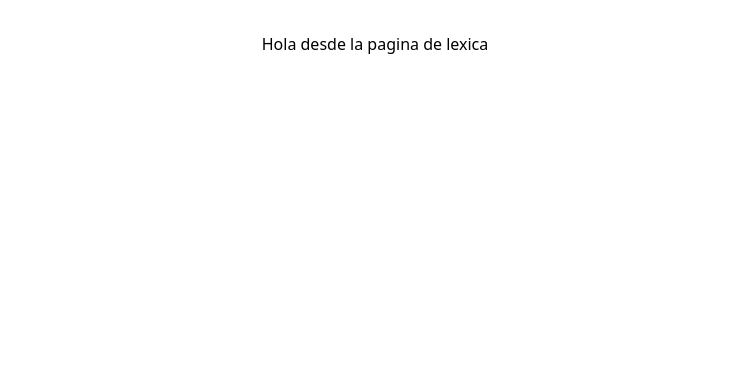
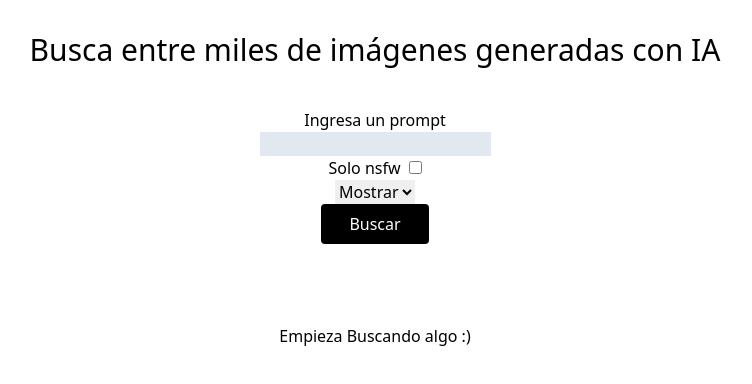
Before and after one commit to Joshwawo/image-generator, a React (Vite) app: page / in a window 1280 px wide. Shown: the top 384 px of the page, without its empty margins (265-1017 px from the left). Built offline with nearby package versions, Linux system fonts and the light colour scheme.

Commit message:
added: rest api  search engine

```diff
--- a/package.json
+++ b/package.json
@@ -9,9 +9,11 @@
     "preview": "vite preview"
   },
   "dependencies": {
+    "axios": "^1.1.3",
     "react": "^18.2.0",
     "react-dom": "^18.2.0",
-    "react-router-dom": "^6.4.3"
+    "react-router-dom": "^6.4.3",
+    "swr": "^1.3.0"
   },
   "devDependencies": {
     "@types/react": "^18.0.22",
--- a/src/App.css
+++ b/src/App.css
@@ -1,10 +1,10 @@
-#root {
-  max-width: 1280px;
+ #root {
+  max-width: 1380px;
   margin: 0 auto;
   padding: 2rem;
   text-align: center;
 }
-
+/*
 .logo {
   height: 6em;
   padding: 1.5em;
@@ -38,4 +38,4 @@
 
 .read-the-docs {
   color: #888;
-}
+} */
--- a/src/App.tsx
+++ b/src/App.tsx
@@ -5,10 +5,8 @@
 import Lexica from "./pages/Lexica";
 
 function App() {
-  const [count, setCount] = useState(0);
-  //no tienes snippets?
   return (
-    <div className="App">
+    <div className="">
       <BrowserRouter>
         <Routes>
           <Route path="/" element={<Lexica />} />
--- /dev/null
+++ b/src/components/Lexica.tsx
@@ -0,0 +1,28 @@
+import useSwr from "swr";
+import { Fragment } from "react";
+import Spinner from "./Spinner";
+const fetcher = (url: string) => fetch(url).then((res) => res.json());
+import { LexicaTypes } from "../types/LexicaTypes";
+
+type PropsTypes = {
+  prompt?: string;
+  data: LexicaTypes[] | undefined;
+};
+
+const Lexica = ({ data }: PropsTypes) => {
+  return (
+    <>
+      <div className="grid grid-cols-5 gap-2">
+        {data?.map((search: any) => (
+          <Fragment key={search.id}>
+            <div className="">
+              <img src={search.src} alt={search.prompt} />
+            </div>
+          </Fragment>
+        ))}
+      </div>
+    </>
+  );
+};
+
+export default Lexica;
--- /dev/null
+++ b/src/components/Spinner.tsx
@@ -0,0 +1,104 @@
+const Spinner = () => {
+  return (
+    <>
+      <style jsx={String(true)}>{`
+        .sk-chase {
+          width: 40px;
+          height: 40px;
+          position: relative;
+          animation: sk-chase 2.5s infinite linear both;
+          margin: 0 auto;
+        }
+
+        .sk-chase-dot {
+          width: 100%;
+          height: 100%;
+          position: absolute;
+          left: 0;
+          top: 0;
+          animation: sk-chase-dot 2s infinite ease-in-out both;
+        }
+
+        .sk-chase-dot:before {
+          content: "";
+          display: block;
+          width: 25%;
+          height: 25%;
+          background-color: black;
+          border-radius: 100%;
+          animation: sk-chase-dot-before 2s infinite ease-in-out both;
+        }
+
+        .sk-chase-dot:nth-child(1) {
+          animation-delay: -1.1s;
+        }
+        .sk-chase-dot:nth-child(2) {
+          animation-delay: -1s;
+        }
+        .sk-chase-dot:nth-child(3) {
+          animation-delay: -0.9s;
+        }
+        .sk-chase-dot:nth-child(4) {
+          animation-delay: -0.8s;
+        }
+        .sk-chase-dot:nth-child(5) {
+          animation-delay: -0.7s;
+        }
+        .sk-chase-dot:nth-child(6) {
+          animation-delay: -0.6s;
+        }
+        .sk-chase-dot:nth-child(1):before {
+          animation-delay: -1.1s;
+        }
+        .sk-chase-dot:nth-child(2):before {
+          animation-delay: -1s;
+        }
+        .sk-chase-dot:nth-child(3):before {
+          animation-delay: -0.9s;
+        }
+        .sk-chase-dot:nth-child(4):before {
+          animation-delay: -0.8s;
+        }
+        .sk-chase-dot:nth-child(5):before {
+          animation-delay: -0.7s;
+        }
+        .sk-chase-dot:nth-child(6):before {
+          animation-delay: -0.6s;
+        }
+
+        @keyframes sk-chase {
+          100% {
+            transform: rotate(360deg);
+          }
+        }
+
+        @keyframes sk-chase-dot {
+          80%,
+          100% {
+            transform: rotate(360deg);
+          }
+        }
+
+        @keyframes sk-chase-dot-before {
+          50% {
+            transform: scale(0.4);
+          }
+          100%,
+          0% {
+            transform: scale(1);
+          }
+        }
+      `}</style>
+      <div className="sk-chase">
+        <div className="sk-chase-dot"></div>
+        <div className="sk-chase-dot"></div>
+        <div className="sk-chase-dot"></div>
+        <div className="sk-chase-dot"></div>
+        <div className="sk-chase-dot"></div>
+        <div className="sk-chase-dot"></div>
+      </div>
+    </>
+  );
+};
+
+export default Spinner;
--- /dev/null
+++ b/src/index.d.ts
@@ -0,0 +1,7 @@
+import 'react'
+declare module 'react' {
+    interface StyleHTMLAttributes<T> extends React.HTMLAttributes<T> {
+        jsx?: boolean | undefined | string;
+        global?: boolean;
+      }
+}
--- a/src/pages/Lexica.tsx
+++ b/src/pages/Lexica.tsx
@@ -1,11 +1,117 @@
-import React from 'react'
+import LexicaC from "../components/Lexica";
+import { useEffect, useState } from "react";
+import axios from "axios";
+import { LexicaTypes } from "../types/LexicaTypes";
+const Lexica = () => {
+  const [searchTerm, setSearchTerm] = useState({
+    prompt: "",
+    nsfw: false,
+    grid: false,
+    limit: "",
+  });
+  const [error, setError] = useState<boolean>(false);
+  const [data, setData] = useState<LexicaTypes[]>([]);
+  const [loading, setLoading] = useState<boolean>(false);
 
-const Lexica = () => {
+  const handlerSubmit = async (e: any) => {
+    e.preventDefault();
+    // console.log(searchTerm);
+
+    const { prompt, nsfw, grid, limit } = searchTerm;
+
+    if ([searchTerm.prompt, searchTerm.limit].includes("")) {
+      setError(true);
+      return;
+    }
+
+    setLoading(true);
+    const url = `https://api-projects-production.up.railway.app/lexica/search?prompt=${prompt}&width=512&height=51&grid=false&nsfw=${nsfw}&limit=${limit}&guidance=40`;
+    // console.log(url);
+    const response = await axios.get<LexicaTypes[]>(url);
+    // console.log(response.data);
+    setData(response.data);
+    setLoading(false);
+  };
+
   return (
     <>
-     <p>Hola desde la pagina de lexica</p>
+      <div className="mb-20">
+        <p className=" text-3xl">
+          Busca entre miles de imágenes generadas con IA{" "}
+        </p>
+        {error && (
+          <p className="text-lg">Debes introduccir una Termino de busqueda</p>
+        )}
+        {/* {loading && <p>Cargando ...</p>} */}
+
+        <form onSubmit={handlerSubmit} className=" mt-10">
+          <div className="">
+            <label htmlFor="" className="block">
+              Ingresa un prompt
+            </label>
+            <input
+              value={searchTerm.prompt}
+              onChange={(e) =>
+                setSearchTerm({ ...searchTerm, prompt: e.target.value })
+              }
+              type="text"
+              className="bg-slate-200"
+            />
+            <div>
+              <div>
+                <label className="mr-2" htmlFor="">
+                  Solo nsfw
+                </label>
+                <input
+                  type="checkbox"
+                  value="true"
+                  name="nsfw"
+                  // checked={searchTerm.nsfw }
+                  defaultChecked={searchTerm.nsfw}
+                  onChange={(e) =>
+                    setSearchTerm({
+                      ...searchTerm,
+                      nsfw: e.target.checked,
+                    })
+                  }
+                />
+              </div>
+              <select
+                name=""
+                id=""
+                onChange={(e) =>
+                  setSearchTerm({ ...searchTerm, limit: e.target.value })
+                }
+              >
+                <option value="">Mostrar</option>
+                <option value="10">10</option>
+                <option value="20">20</option>
+                <option value="30">30</option>
+                <option value="40">40</option>
+                <option value="50">50</option>
+              </select>
+            </div>
+          </div>
+          <button
+            type="submit"
+            className={`${
+              loading === true
+                ? "bg-black/60 text-white py-2 px-3 rounded"
+                : "bg-black text-white py-2 px-7 rounded"
+            }`}
+            disabled={loading}
+          >
+            {loading === true ? "Buscando..." : "Buscar"}
+          </button>
+        </form>
+      </div>
+      {data.length >= 1 ? (
+        <LexicaC data={data} />
+      ) : (
+        <p>Empieza Buscando algo :)</p>
+      )}
     </>
-  )
-}
+  );
+};
 
-export default Lexica
+export default Lexica;
--- /dev/null
+++ b/src/types/LexicaTypes.tsx
@@ -0,0 +1,21 @@
+// Generated by https://quicktype.io
+
+export interface LexicaTypes {
+  id: string;
+  gallery: string;
+  src: string;
+  srcSmall: string;
+  prompt: string;
+  width: number;
+  height: number;
+  seed: string;
+  grid: boolean;
+  model: Model;
+  guidance: number;
+  promptid: string;
+  nsfw: boolean;
+}
+
+export enum Model {
+  StableDiffusion = "stable-diffusion",
+}
```
Also changed, not shown: 1 other file (tests, documents, lock files or other folders).
